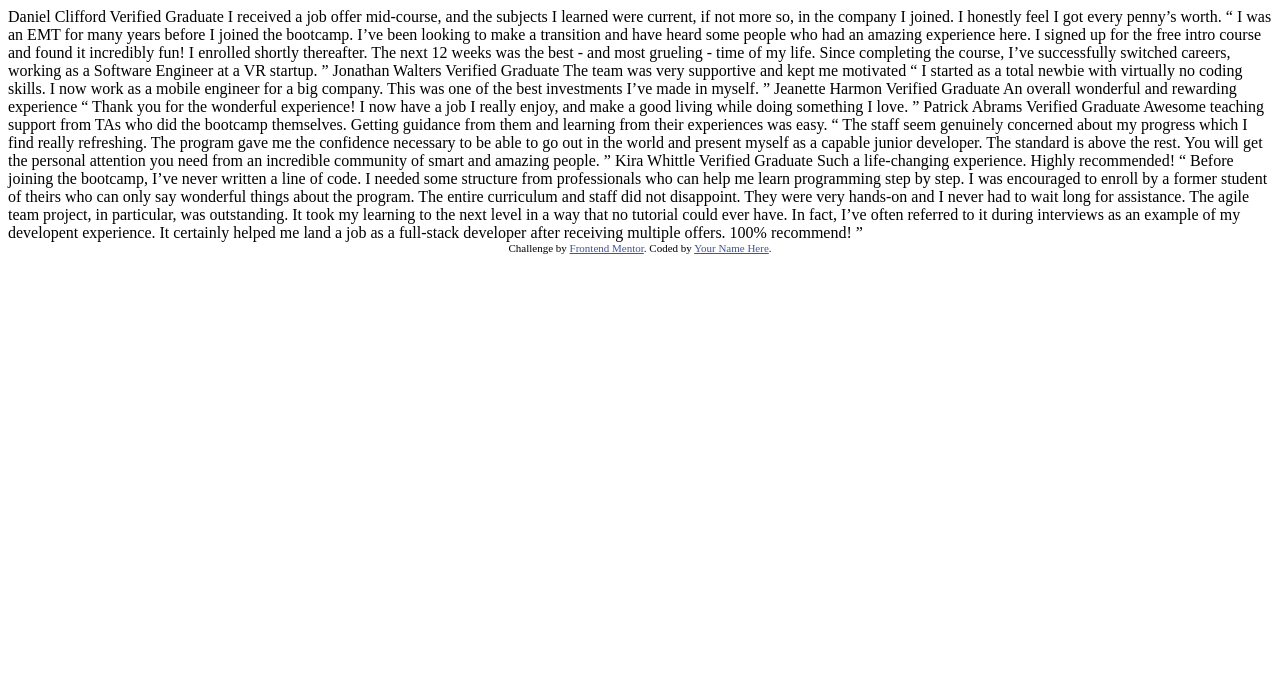
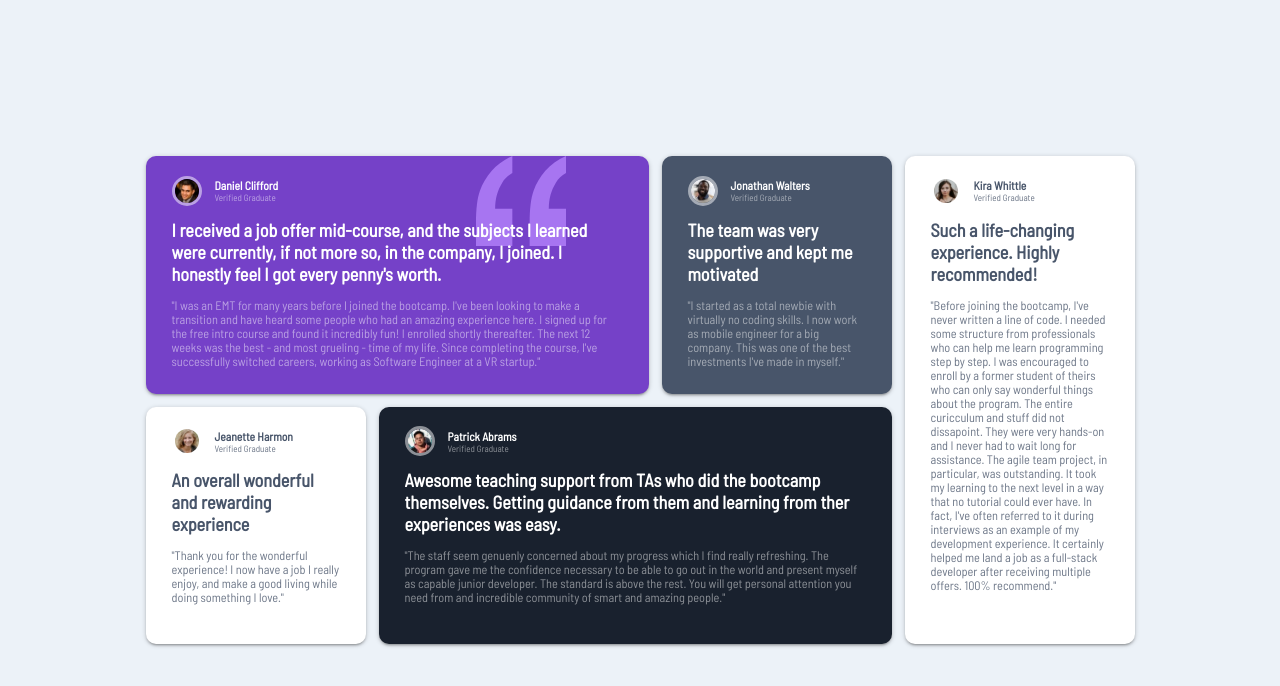
Before and after one commit to dsisovic/Frontend-Mentor-Testimonials-Grid, a plain HTML site: page index.html in a window 1280 px wide. Drawn offline with Linux system fonts and the light colour scheme.

Commit message:
Added Desktop view

```diff
--- a/index.html
+++ b/index.html
@@ -1,76 +1,144 @@
 <!DOCTYPE html>
 <html lang="en">
-<head>
-  <meta charset="UTF-8">
-  <meta name="viewport" content="width=device-width, initial-scale=1.0"> <!-- displays site properly based on user's device -->
+<meta charset="utf-8">
+<meta name="viewport" content="width=device-width, initial-scale=1.0">
+<meta name="description" content="CSS Grid practice">
+<meta name="keywords" content="Html, Javascript, CSS">
+<meta name="author" content="Daniel Sisovic">
+<title>FM - Testimonials Grid</title>
+<link rel="stylesheet" href="./styles/index.css">
+<link href="https://fonts.googleapis.com/css2?family=Barlow+Semi+Condensed&display=swap" rel="stylesheet">
+<link rel="shortcut icon" href="./images/favicon-32x32.png" type="image/x-icon">
 
-  <link rel="icon" type="image/png" sizes="32x32" href="./images/favicon-32x32.png">
-
-  <title>Frontend Mentor | [Challenge Name Here]</title>
-
-  <!-- Feel free to remove these styles or customise in your own stylesheet 👍 -->
-  <style>
-    .attribution { font-size: 11px; text-align: center; }
-    .attribution a { color: hsl(228, 45%, 44%); }
-  </style>
-</head>
 <body>
-  Daniel Clifford
-  Verified Graduate
-
-  I received a job offer mid-course, and the subjects I learned were current, if not more so,
-  in the company I joined. I honestly feel I got every penny’s worth.
-
-  “ I was an EMT for many years before I joined the bootcamp. I’ve been looking to make a
-  transition and have heard some people who had an amazing experience here. I signed up
-  for the free intro course and found it incredibly fun! I enrolled shortly thereafter.
-  The next 12 weeks was the best - and most grueling - time of my life. Since completing
-  the course, I’ve successfully switched careers, working as a Software Engineer at a VR startup. ”
-
-  Jonathan Walters
-  Verified Graduate
-
-  The team was very supportive and kept me motivated
-
-  “ I started as a total newbie with virtually no coding skills. I now work as a mobile engineer
-  for a big company. This was one of the best investments I’ve made in myself. ”
-
-  Jeanette Harmon
-  Verified Graduate
-
-  An overall wonderful and rewarding experience
-
-  “ Thank you for the wonderful experience! I now have a job I really enjoy, and make a good living
-  while doing something I love. ”
-
-  Patrick Abrams
-  Verified Graduate
-
-  Awesome teaching support from TAs who did the bootcamp themselves. Getting guidance from them and
-  learning from their experiences was easy.
-
-  “ The staff seem genuinely concerned about my progress which I find really refreshing. The program
-  gave me the confidence necessary to be able to go out in the world and present myself as a capable
-  junior developer. The standard is above the rest. You will get the personal attention you need from
-  an incredible community of smart and amazing people. ”
-
-  Kira Whittle
-  Verified Graduate
-
-  Such a life-changing experience. Highly recommended!
-
-  “ Before joining the bootcamp, I’ve never written a line of code. I needed some structure from
-  professionals who can help me learn programming step by step. I was encouraged to enroll by a former
-  student of theirs who can only say wonderful things about the program. The entire curriculum and staff
-  did not disappoint. They were very hands-on and I never had to wait long for assistance. The agile team
-  project, in particular, was outstanding. It took my learning to the next level in a way that no tutorial
-  could ever have. In fact, I’ve often referred to it during interviews as an example of my developent
-  experience. It certainly helped me land a job as a full-stack developer after receiving multiple offers.
-  100% recommend! ”
-
-  <div class="attribution">
-    Challenge by <a href="https://www.frontendmentor.io?ref=challenge" target="_blank">Frontend Mentor</a>.
-    Coded by <a href="#">Your Name Here</a>.
+  <div class="main">
+    <div class="block block__top-left">
+      <div class="block__top-left--user">
+        <img src="./images/image-daniel.jpg" alt="user-daniel">
+        <div class="block__top-left--user-text">
+          <h6>Daniel Clifford</h6>
+          <p>Verified Graduate</p>
+        </div>
+      </div>
+      <div class="block__top-left--quote">
+        <h5>I received a job offer mid-course, and the subjects I learned
+          were currently, if not more so, in the company, I joined. I
+          honestly feel I got every penny's worth.
+        </h5>
+      </div>
+      <div class="block__top-left--conclusion">
+        <h5>"I was an EMT for many years before I joined the bootcamp. I've been looking to make a
+          transition and have heard some people who had an amazing experience here. I signed up for
+          the free intro course and found it incredibly fun! I enrolled shortly thereafter. The next 12
+          weeks was the best - and most grueling - time of my life. Since completing the course, I've
+          successfully switched careers, working as Software Engineer at a VR startup."
+        </h5>
+      </div>
+    </div>
+    <div class="block block__top-middle">
+      <div class="block__top-middle--user">
+        <img src="./images/image-jonathan.jpg" alt="user-jonathan">
+        <div class="block__top-middle--user-text">
+          <h6>Jonathan Walters</h6>
+          <p>Verified Graduate</p>
+        </div>
+      </div>
+      <div class="block__top-middle--quote">
+        <h5>The team was very supportive and kept me motivated</h5>
+      </div>
+      <div class="block__top-middle--conclusion">
+        <h5>"I started as a total newbie with
+          virtually no coding skills. I now work
+          as mobile engineer for a big
+          company. This was one of the best
+          investments I've made in myself."
+        </h5>
+      </div>
+    </div>
+    <div class="block block__end">
+      <div class="block__end--user">
+        <img src="./images/image-kira.jpg" alt="user-kira">
+        <div class="block__end--user-text">
+          <h6>Kira Whittle</h6>
+          <p>Verified Graduate</p>
+        </div>
+      </div>
+      <div class="block__end--quote">
+        <h5>Such a life-changing
+          experience. Highly
+          recommended!
+        </h5>
+      </div>
+      <div class="block__end--conclusion">
+        <h5>"Before joining the bootcamp, I've
+          never written a line of code. I needed
+          some structure from professionals
+          who can help me learn programming
+          step by step. I was encouraged to
+          enroll by a former student of theirs
+          who can only say wonderful things
+          about the program. The entire
+          curicculum and stuff did not
+          dissapoint. They were very hands-on
+          and I never had to wait long for
+          assistance. The agile team project, in
+          particular, was outstanding. It took
+          my learning to the next level in a way
+          that no tutorial could ever have. In
+          fact, I've often referred to it during
+          interviews as an example of my
+          development experience. It certainly
+          helped me land a job as a full-stack
+          developer after receiving multiple
+          offers. 100% recommend."
+        </h5>
+      </div>
+    </div>
+    <div class="block block__bottom-left">
+      <div class="block__bottom-left--user">
+        <img src="./images/image-jeanette.jpg" alt="user-jeanette">
+        <div class="block__bottom-left--user-text">
+          <h6>Jeanette Harmon</h6>
+          <p>Verified Graduate</p>
+        </div>
+      </div>
+      <div class="block__bottom-left--quote">
+        <h5>An overall wonderful
+          and rewarding
+          experience
+        </h5>
+      </div>
+      <div class="block__bottom-left--conclusion">
+        <h5>"Thank you for the wonderful
+          experience! I now have a job I really
+          enjoy, and make a good living while
+          doing something I love."
+        </h5>
+      </div>
+    </div>
+    <div class="block block__bottom-right">
+      <div class="block__bottom-right--user">
+        <img src="./images/image-patrick.jpg" alt="user-patrick">
+        <div class="block__bottom-right--user-text">
+          <h6>Patrick Abrams</h6>
+          <p>Verified Graduate</p>
+        </div>
+      </div>
+      <div class="block__bottom-right--quote">
+        <h5>Awesome teaching support from TAs who did the bootcamp
+          themselves. Getting guidance from them and learning
+          from ther experiences was easy.
+        </h5>
+      </div>
+      <div class="block__bottom-right--conclusion">
+        <h5>"The staff seem genuenly concerned about my progress which I find really refreshing. The
+          program gave me the confidence necessary to be able to go out in the world and present
+          myself as capable junior developer. The standard is above the rest. You will get
+          personal attention you need from and incredible community of smart and amazing people."
+        </h5>
+      </div>
+    </div>
   </div>
 </body>
+
 </html>
--- /dev/null
+++ b/styles/index.scss
@@ -0,0 +1,193 @@
+@import "./partials/variables";
+@import "./partials/generics";
+
+* {
+    margin: 0;
+    padding: 0;
+    box-sizing: border-box;
+}
+
+html,
+body {
+    font-size: 13px;
+    background: $body-background;
+}
+
+body {
+    font-family: "Barlow Semi Condensed", sans-serif;
+    min-height: 100vh;
+    width: 100%;
+    display: flex;
+    align-items: center;
+    justify-content: center;
+}
+
+.main {
+    min-height: 470px;
+    display: grid;
+    grid-template: repeat(2, 1fr) / 220px 270px repeat(2, 230px);
+    justify-items: center;
+    align-items: center;
+    gap: 1em;
+
+    .block {
+        width: 100%;
+        height: 100%;
+        border-radius: 10px;
+        box-shadow: $box-shadow;
+
+        &__top-left {
+            @extend .generic__block;
+            background: $violet url("../images/bg-pattern-quotation.svg") no-repeat;
+            background-position: 80% 0;
+            background-size: 90px 90px;
+            grid-column: 1 / span 2;
+            grid-row: 1 / 2;
+
+            &--user {
+                @extend .generic__img;
+
+                &-text {
+                    @extend .generic__usertext;
+                }
+            }
+
+            &--quote {
+                @extend .generic__quote;
+            }
+
+            &--conclusion {
+                @extend .generic__conclusion;
+            }
+        }
+
+        &__top-middle {
+            @extend .generic__block;
+            background: $lightgrayish-blue;
+            grid-column: 3 / 4;
+            grid-row: 1 / 2;
+
+            &--user {
+                @extend .generic__img;
+
+                &-text {
+                    @extend .generic__usertext;
+                }
+            }
+
+            &--quote {
+                @extend .generic__quote;
+            }
+
+            &--conclusion {
+                @extend .generic__conclusion;
+            }
+        }
+
+        &__end {
+            @extend .generic__block;
+            background: $white;
+            grid-column: 4 / 5;
+            grid-row: 1 / 3;
+            align-self: start;
+
+            &--user {
+                @extend .generic__img;
+
+                &-text {
+                    @extend .generic__usertext;
+
+                    h6 {
+                        color: $lightgrayish-blue;
+                    }
+
+                    p {
+                        color: rgba($lightgrayish-blue, 0.8);
+                    }
+                }
+            }
+
+            &--quote {
+                @extend .generic__quote;
+
+                h5 {
+                    color: $lightgrayish-blue;
+                }
+            }
+
+            &--conclusion {
+                @extend .generic__conclusion;
+
+                h5 {
+                    color: rgba($lightgrayish-blue, 0.8);
+                }
+            }
+        }
+
+        &__bottom-left {
+            @extend .generic__block;
+            background: $white;
+            grid-column: 1 / 2;
+            grid-row: 2 / 3;
+
+            &--user {
+                @extend .generic__img;
+
+                &-text {
+                    @extend .generic__usertext;
+
+                    h6 {
+                        color: $lightgrayish-blue;
+                    }
+
+                    p {
+                        color: rgba($lightgrayish-blue, 0.8);
+                    }
+                }
+            }
+
+            &--quote {
+                @extend .generic__quote;
+
+                h5 {
+                    color: $lightgrayish-blue;
+                }
+            }
+
+            &--conclusion {
+                @extend .generic__conclusion;
+
+                h5 {
+                    color: rgba($lightgrayish-blue, 0.8);
+                }
+            }
+        }
+
+        &__bottom-right {
+            @extend .generic__block;
+            background: $verydarkish-blue;
+            grid-column: 2 / span 2;
+            grid-row: 2 / 3;
+
+            &--user {
+                @extend .generic__img;
+
+                img {
+                    border: 3px solid rgba($white, 0.5);
+                }
+
+                &-text {
+                    @extend .generic__usertext;
+                }
+            }
+
+            &--quote {
+                @extend .generic__quote;
+            }
+
+            &--conclusion {
+                @extend .generic__conclusion;
+            }
+        }
+    }
+}
```
Also changed, not shown: styles/partials/_generics.scss (added, +49 -0 lines), styles/partials/_variables.scss (added, +10 -0 lines), styles/index.css (added), 1 other file.
